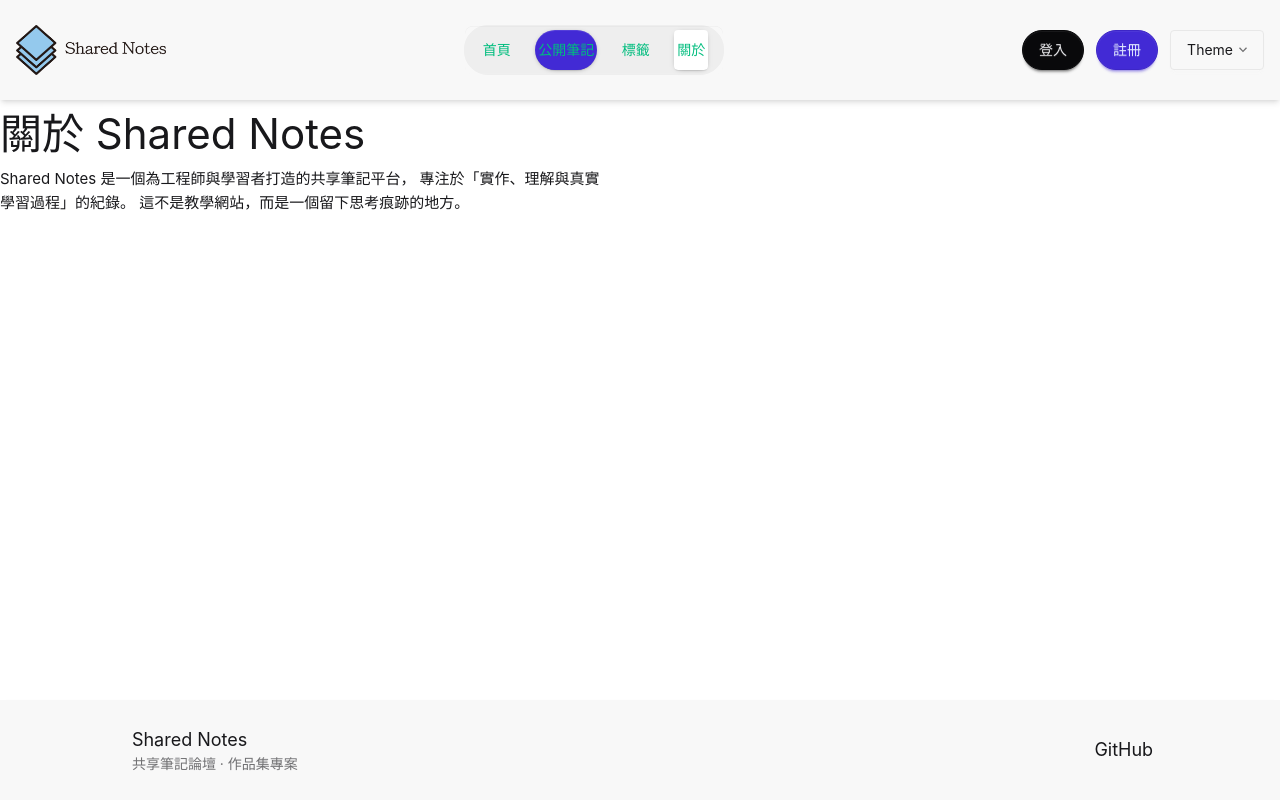
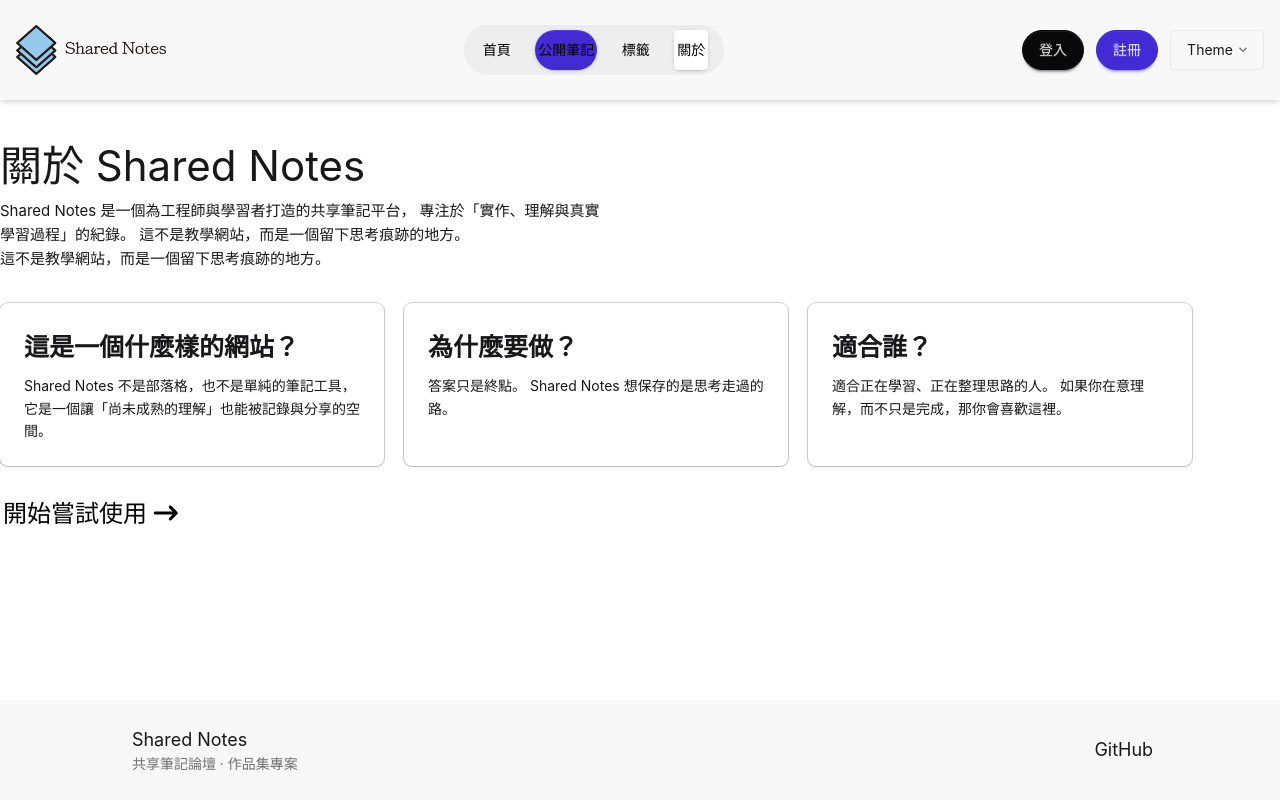
Before and after one commit to Chouwill/Shared-Notes, a Vue app: page /about in a window 1280 px wide. Built offline with nearby package versions, Linux system fonts and the light colour scheme.

Commit message:
feat: add about page UI layout

```diff
--- a/src/page/AboutPage.vue
+++ b/src/page/AboutPage.vue
@@ -1,9 +1,73 @@
+<script setup lang="ts">
+import { ref } from 'vue'
+import { C } from 'vue-router/dist/router-CWoNjPRp.mjs'
+
+const cardList = ref([
+  {
+    id: 1,
+    title: '這是一個什麼樣的網站？',
+    context:
+      'Shared Notes 不是部落格，也不是單純的筆記工具，它是一個讓「尚未成熟的理解」也能被記錄與分享的空間。',
+  },
+  {
+    id: 2,
+    title: '為什麼要做？',
+    context: '答案只是終點。 Shared Notes 想保存的是思考走過的路。',
+  },
+  {
+    id: 3,
+    title: '適合誰？',
+    context: '適合正在學習、正在整理思路的人。 如果你在意理解，而不只是完成，那你會喜歡這裡。',
+  },
+])
+</script>
+
 <template>
-  <div class="md:w-full w-[85%] mx-auto">
+  <div class="md:w-full w-[85%] mx-auto py-8">
     <div class="md:text-[42px] text-base-content">關於 Shared Notes</div>
     <div class="content">
       Shared Notes 是一個為工程師與學習者打造的共享筆記平台， 專注於「實作、理解與真實
       <br />學習過程」的紀錄。 這不是教學網站，而是一個留下思考痕跡的地方。
     </div>
+    <div>這不是教學網站，而是一個留下思考痕跡的地方。</div>
+    <div class="card-list flex md:flex-row flex-col gap-5 py-8">
+      <div
+        class="card bg-base-100 md:w-96 w-full shadow-sm ring-1 ring-base-content/20"
+        v-for="item in cardList"
+        :key="item.id"
+      >
+        <div class="card-body">
+          <div class="card-title !font-black text-[25px]">{{ item.title }}</div>
+          <p>
+            {{ item.context }}
+          </p>
+        </div>
+      </div>
+    </div>
+
+    <div class="text-2xl">
+      <a href="" >開始嘗試使用 <i class="fa-solid fa-arrow-right-long"></i></a>
+    </div>
   </div>
 </template>
+
+
+<style>
+  /* 確保 Font Awesome 圖示正確顯示 */
+  .fa-solid,
+  .fa-regular,
+  .fa-brands,
+  .fa-solid::before,
+  .fa-regular::before,
+  .fa-brands::before {
+    font-family: 'Font Awesome 6 Free', 'Font Awesome 6 Brands', 'Font Awesome 6 Pro' !important;
+    font-weight: 900 !important;
+    font-style: normal !important;
+    font-variant: normal !important;
+    text-rendering: auto !important;
+    line-height: 1 !important;
+    display: inline-block !important;
+    -webkit-font-smoothing: antialiased !important;
+    -moz-osx-font-smoothing: grayscale !important;
+  }
+  </style>
--- a/src/style.css
+++ b/src/style.css
@@ -35,3 +35,7 @@
 .fa-brands::before {
   display: inline-block;
 }
+
+a {
+  color: #000;
+}
```
